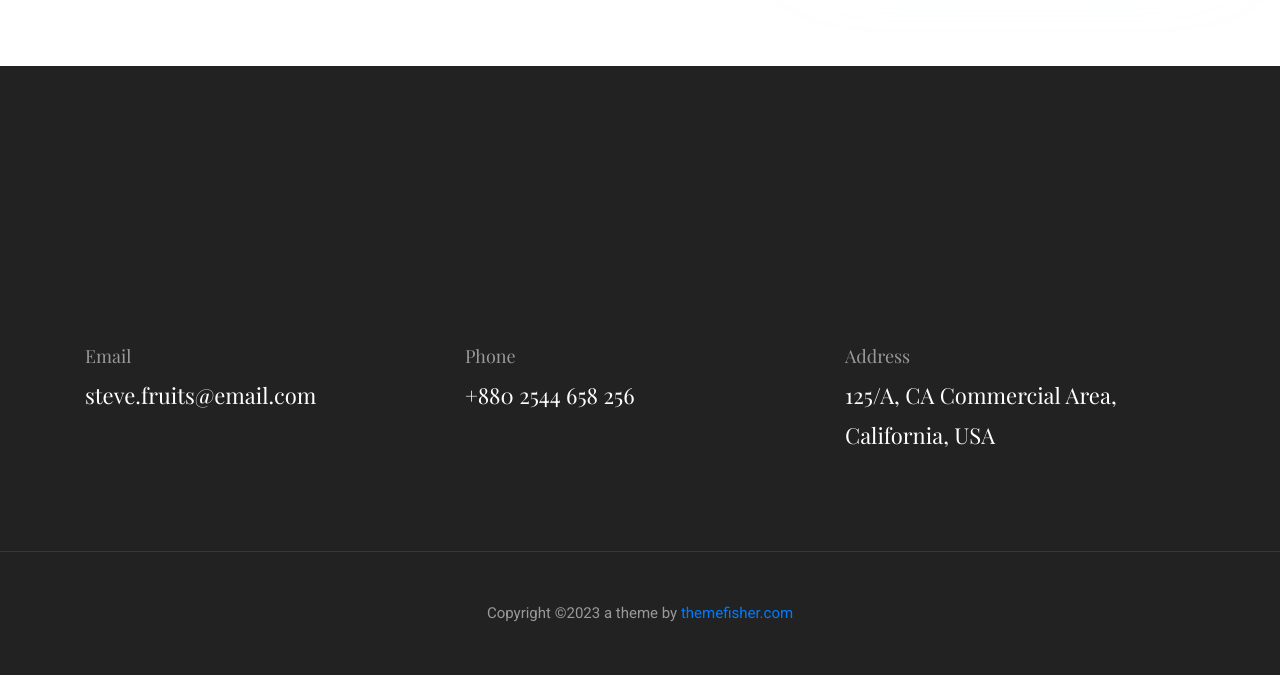
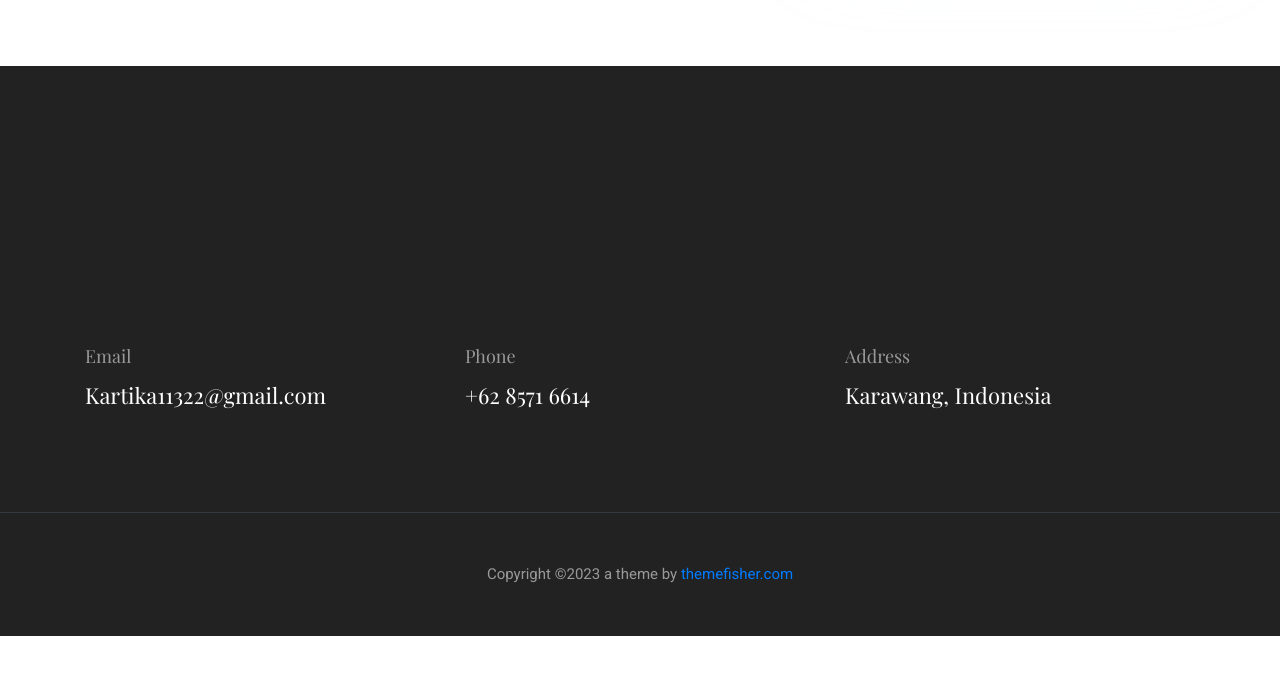
Before and after one commit to Kartika1210/tugasportfolio.github.io, a plain HTML site: page about.html in a window 1280 px wide. Shown: the part 874-1549 px from the top of the page. After the commit the page ends 1510 px from the top, so only its background shows below. Drawn offline with nearby package versions, Linux system fonts and the light colour scheme.

Commit message:
Update about.html

```diff
--- a/about.html
+++ b/about.html
@@ -106,22 +106,21 @@
 </section>
 <!-- /about -->
 
-<!-- footer -->
 <footer class="bg-dark footer-section">
   <div class="section">
     <div class="container">
       <div class="row">
         <div class="col-md-4">
           <h5 class="text-light">Email</h5>
-          <p class="text-white paragraph-lg font-secondary">steve.fruits@email.com</p>
+          <p class="text-white paragraph-lg font-secondary">Kartika11322@gmail.com</p>
         </div>
         <div class="col-md-4">
           <h5 class="text-light">Phone</h5>
-          <p class="text-white paragraph-lg font-secondary">+880 2544 658 256</p>
+          <p class="text-white paragraph-lg font-secondary">+62 8571 6614</p>
         </div>
         <div class="col-md-4">
           <h5 class="text-light">Address</h5>
-          <p class="text-white paragraph-lg font-secondary">125/A, CA Commercial Area, California, USA</p>
+          <p class="text-white paragraph-lg font-secondary">Karawang, Indonesia</p>
         </div>
       </div>
     </div>
```
